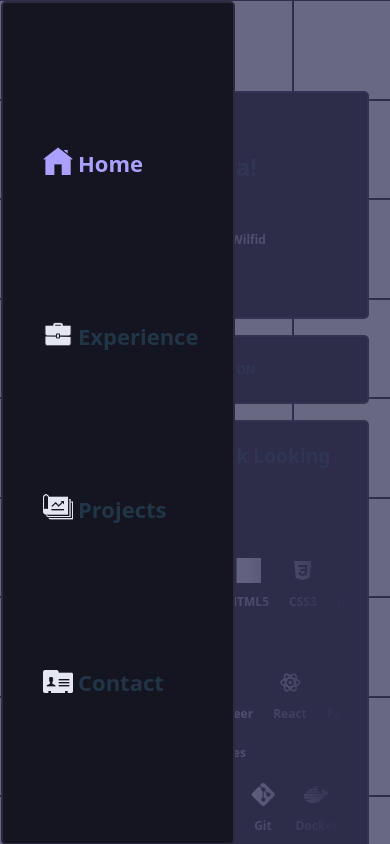
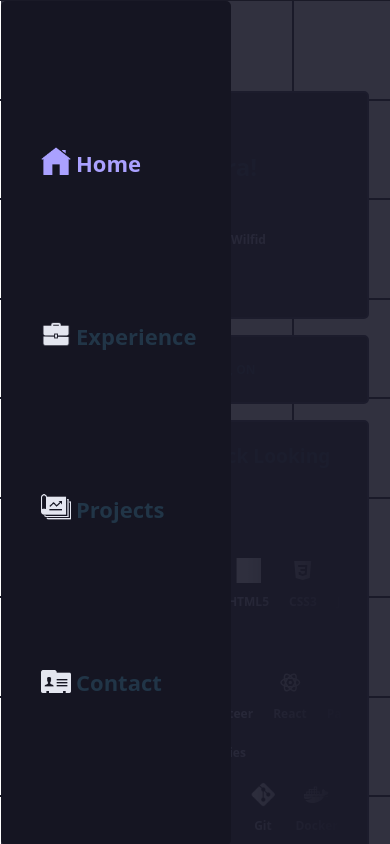
Before and after one commit to devangmalhotra/portfolio-website, a React (Vite) app: page / in a window 390 px wide. Both pictures are taken after a click on the element 44 px from the left and 44 px from the top of the page. Built offline with nearby package versions, Linux system fonts and the light colour scheme; grey boxes are pictures that could not be loaded.

Commit message:
updated mobile navbar transition

```diff
--- a/src/Components/MainContentContainerMobile/MainContentContainerMobile.css
+++ b/src/Components/MainContentContainerMobile/MainContentContainerMobile.css
@@ -109,6 +109,7 @@
     position: fixed;
     height: 100vh;
     z-index: 9999;
+    border: none;
 }
 
 #main-content-container-mobile .navbar {
@@ -117,8 +118,7 @@
 
 #screen-block {
     width: 100vw;
-    background-color: var(--navigator-hover-card-background);
-    opacity: 50%;
+    background-color: rgb(27, 27, 43);
     height: 100vh;
     position: fixed;
     z-index: 9999;
--- a/src/Components/MainContentContainerMobile/MainContentContainerMobile.jsx
+++ b/src/Components/MainContentContainerMobile/MainContentContainerMobile.jsx
@@ -64,7 +64,7 @@ function MainContentContainerMobile() {
     <div id='main-content-container-mobile'>
         <div id='mobile-navbar-container'>
             <AnimatePresence>
-                { navBarOpen ? (<motion.div id='screen-block' onClick={handleHamburgerClick} initial={{ scale: 0 }} animate={{ scale: 4 }} whileInView={{ opacity: 0.75 }} exit={{ opacity: 0 }} key={'screen-block'}></motion.div>) : null }
+                { navBarOpen ? (<motion.div id='screen-block' onClick={handleHamburgerClick} initial={{ scale: 1, opacity: 0 }} transition={{ duration: 0.3 }} animate={{ scale: 1, opacity: 0.9 }} exit={{ opacity: 0 }} key={'screen-block'}></motion.div>) : null }
                 { navBarOpen ? <NavBar handleSectionClick={handleSectionClick} activeSection={activeSection} mobileNavBar={true} handleHamburgerClick={handleHamburgerClick}/> : null}
             </AnimatePresence>
 
```
